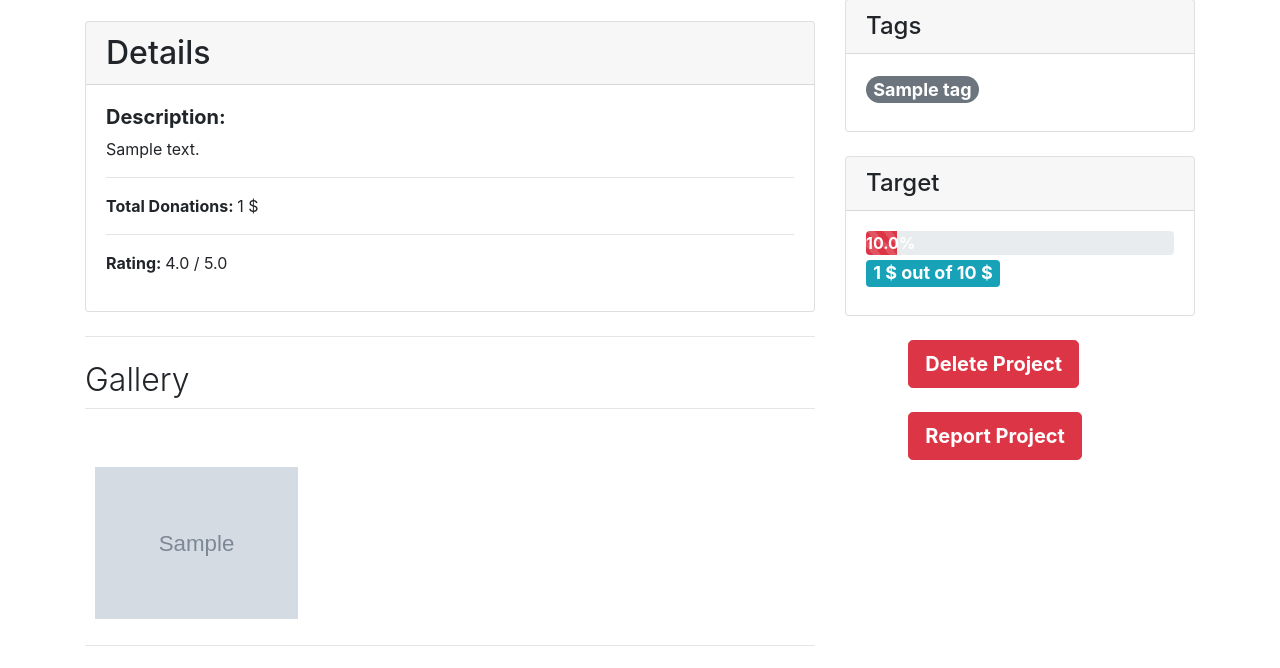
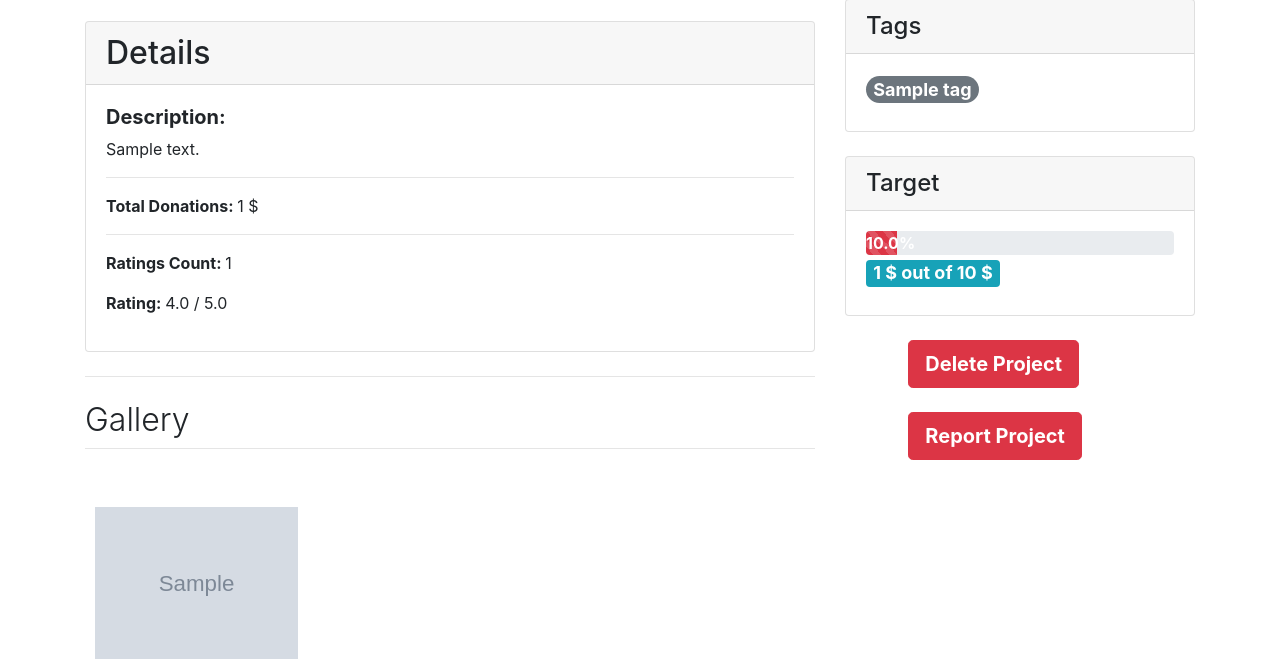
Before and after one commit to mohabrabie/EgyFund-Donation-System-by-Django, a Django app: page /project/1/ in a window 1280 px wide. Shown: the part 257-925 px from the top of the page. Run offline with Django 3.2, Linux system fonts and the light colour scheme; a user stored in the database is signed in; tables that the repository leaves empty hold one stand-in row (values such as "Sample post"); grey boxes marked "Sample" are stand-in pictures; grey boxes labelled with a size stand in for pictures from a placeholder-image service; some libraries are stand-ins or nearby versions.

Commit message:
adding ratings count to project

```diff
--- a/funds/templates/funds/read_project.html
+++ b/funds/templates/funds/read_project.html
@@ -87,6 +87,7 @@
               <hr>
               <p><span class="font-weight-bold">Total Donations: </span>{{ project_donations.donation__sum }} $ </p>
               <hr>
+              <p><span class="font-weight-bold"> Ratings Count:  </span> {{ project_ratings_count.rating__count }}</p>
               <p><span class="font-weight-bold"> Rating:  </span> {{ project_ratings.rating__avg }} / 5.0 </p>
             </div>
           </div>
--- a/funds/views/project.py
+++ b/funds/views/project.py
@@ -1,4 +1,4 @@
-from django.db.models import Sum, Avg
+from django.db.models import Sum, Avg , Count
 from django.shortcuts import render, redirect, get_object_or_404
 from django.contrib.auth.decorators import login_required
 from django.forms import modelformset_factory
@@ -97,6 +97,8 @@ def read(request, project_id):
     project = get_object_or_404(Project, id=project_id)
 
     ratings = Rating.objects.filter(project=project).aggregate(Avg('rating'))
+    ratings_count = Rating.objects.filter(project=project).aggregate(Count('rating'))
+    print(ratings_count)
     if ratings['rating__avg'] == None :
         ratings['rating__avg'] = 0.0
 
@@ -114,6 +116,7 @@ def read(request, project_id):
     context = {'project_data': project,
             'project_images': images,
             'project_ratings': ratings,
+            'project_ratings_count': ratings_count,
             'project_donations': donations,
             'project_comments': comments,
             'project_target_percent': total_target_percent,
```
